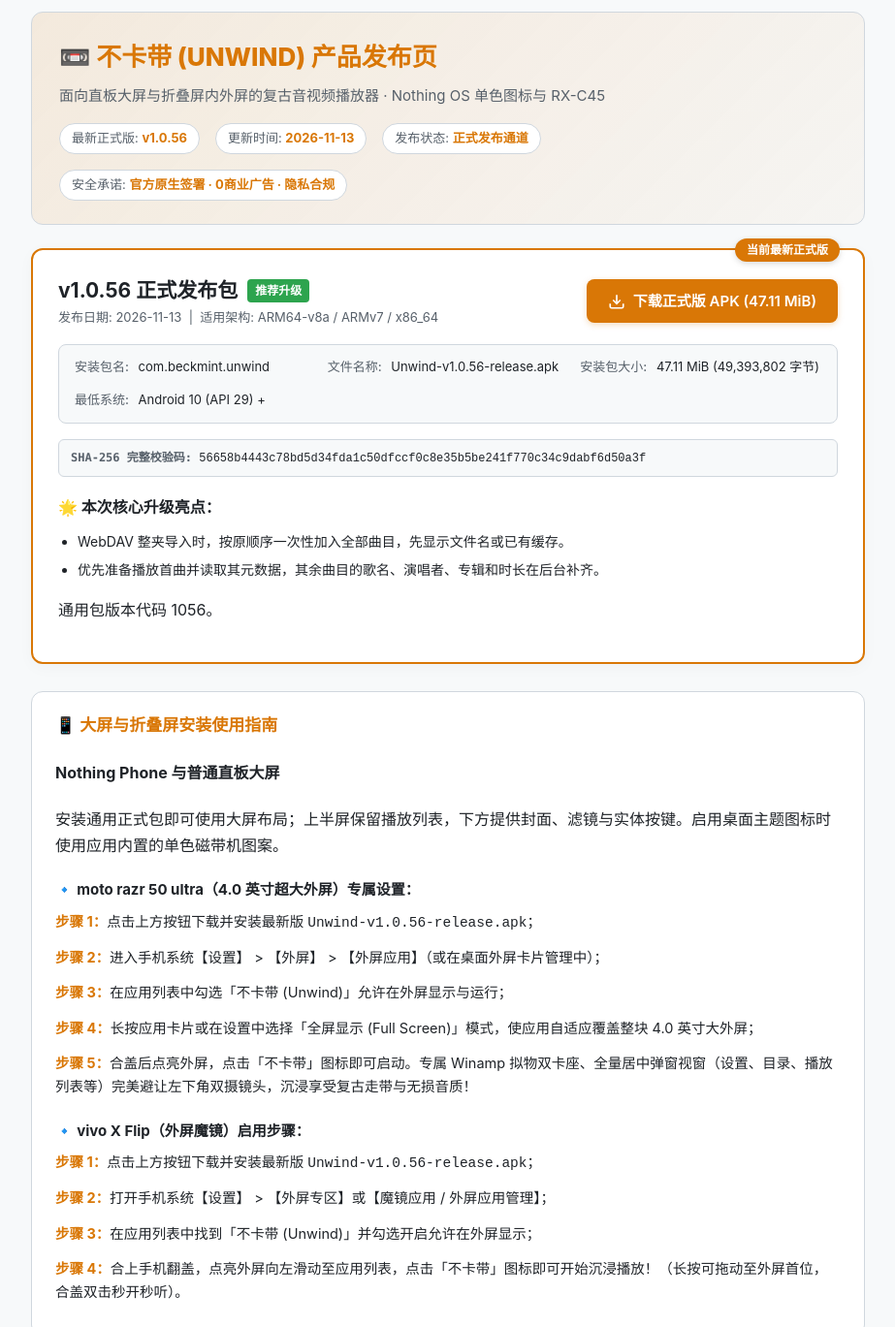
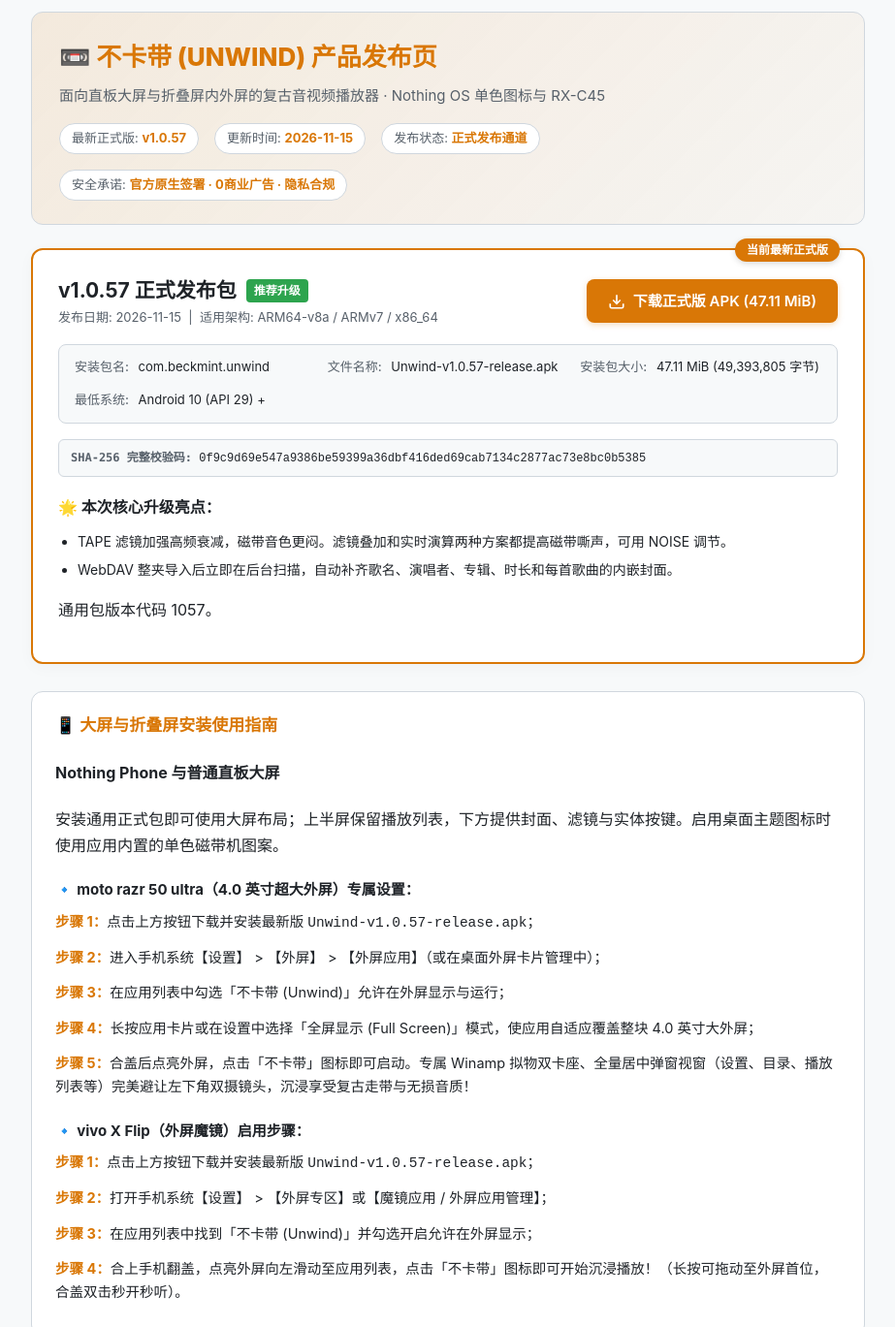
Before and after one commit to BeckMint/unwind-privacy-policy, a plain HTML site: page releases.html in a window 1280 px wide. Shown: the part 100-1469 px from the top of the page at 97% size, without its empty margins (178-1101 px from the left). Drawn offline with Linux system fonts and the light colour scheme.

Commit message:
Publish Unwind 1.0.57 signed APK

```diff
--- a/releases.html
+++ b/releases.html
@@ -346,8 +346,8 @@
         <h1 class="hero-title">📼 不卡带 (UNWIND) 产品发布页</h1>
         <p class="hero-subtitle">面向直板大屏与折叠屏内外屏的复古音视频播放器 · Nothing OS 单色图标与 RX-C45</p>
         <div class="hero-stats">
-            <div class="stat-pill">最新正式版: <strong>v1.0.56</strong></div>
-            <div class="stat-pill">更新时间: <strong>2026-11-13</strong></div>
+            <div class="stat-pill">最新正式版: <strong>v1.0.57</strong></div>
+            <div class="stat-pill">更新时间: <strong>2026-11-15</strong></div>
             <div class="stat-pill">发布状态: <strong>正式发布通道</strong></div>
             <div class="stat-pill">安全承诺: <strong>官方原生签署 · 0商业广告 · 隐私合规</strong></div>
         </div>
@@ -359,12 +359,12 @@
         <div class="card-header">
             <div>
                 <div class="version-title">
-                    v1.0.56 正式发布包
+                    v1.0.57 正式发布包
                     <span class="badge-latest">推荐升级</span>
                 </div>
-                <div class="release-date">发布日期: 2026-11-13 &nbsp;|&nbsp; 适用架构: ARM64-v8a / ARMv7 / x86_64</div>
+                <div class="release-date">发布日期: 2026-11-15 &nbsp;|&nbsp; 适用架构: ARM64-v8a / ARMv7 / x86_64</div>
             </div>
-            <a href="releases/Unwind-v1.0.56-release.apk" download class="btn-download">
+            <a href="releases/Unwind-v1.0.57-release.apk" download class="btn-download">
                 <svg width="18" height="18" viewBox="0 0 24 24" fill="none" stroke="currentColor" stroke-width="2.2"><path d="M21 15v4a2 2 0 0 1-2 2H5a2 2 0 0 1-2-2v-4"></path><polyline points="7 10 12 15 17 10"></polyline><line x1="12" y1="15" x2="12" y2="3"></line></svg>
                 下载正式版 APK (47.11 MiB)
             </a>
@@ -372,21 +372,21 @@
 
         <div class="pkg-info-grid">
             <div class="pkg-info-item"><strong>安装包名:</strong> com.beckmint.unwind</div>
-            <div class="pkg-info-item"><strong>文件名称:</strong> Unwind-v1.0.56-release.apk</div>
-            <div class="pkg-info-item"><strong>安装包大小:</strong> 47.11 MiB (49,393,802 字节)</div>
+            <div class="pkg-info-item"><strong>文件名称:</strong> Unwind-v1.0.57-release.apk</div>
+            <div class="pkg-info-item"><strong>安装包大小:</strong> 47.11 MiB (49,393,805 字节)</div>
             <div class="pkg-info-item"><strong>最低系统:</strong> Android 10 (API 29) +</div>
         </div>
 
         <div class="sha-box">
-            <span><strong>SHA-256 完整校验码:</strong> <code>56658b4443c78bd5d34fda1c50dfccf0c8e35b5be241f770c34c9dabf6d50a3f</code></span>
+            <span><strong>SHA-256 完整校验码:</strong> <code>0f9c9d69e547a9386be59399a36dbf416ded69cab7134c2877ac73e8bc0b5385</code></span>
         </div>
 
         <h3 style="font-size: 16px; margin: 18px 0 10px 0; color: var(--text-main);">🌟 本次核心升级亮点：</h3>
         <ul>
-            <li>WebDAV 整夹导入时，按原顺序一次性加入全部曲目，先显示文件名或已有缓存。</li>
-            <li>优先准备播放首曲并读取其元数据，其余曲目的歌名、演唱者、专辑和时长在后台补齐。</li>
+            <li>TAPE 滤镜加强高频衰减，磁带音色更闷。滤镜叠加和实时演算两种方案都提高磁带嘶声，可用 NOISE 调节。</li>
+            <li>WebDAV 整夹导入后立即在后台扫描，自动补齐歌名、演唱者、专辑、时长和每首歌曲的内嵌封面。</li>
         </ul>
-        <p>通用包版本代码 1056。</p>
+        <p>通用包版本代码 1057。</p>
 
     </div>
 
@@ -403,7 +403,7 @@
 
         <div style="margin-bottom: 20px;">
             <h4 style="margin: 14px 0 8px 0; font-size: 15px; color: var(--text-main); font-weight: 700;">🔹 moto razr 50 ultra（4.0 英寸超大外屏）专属设置：</h4>
-            <div class="guide-step"><strong>步骤 1：</strong>点击上方按钮下载并安装最新版 <code>Unwind-v1.0.56-release.apk</code>；</div>
+            <div class="guide-step"><strong>步骤 1：</strong>点击上方按钮下载并安装最新版 <code>Unwind-v1.0.57-release.apk</code>；</div>
             <div class="guide-step"><strong>步骤 2：</strong>进入手机系统【设置】 > 【外屏】 > 【外屏应用】（或在桌面外屏卡片管理中）；</div>
             <div class="guide-step"><strong>步骤 3：</strong>在应用列表中勾选「不卡带 (Unwind)」允许在外屏显示与运行；</div>
             <div class="guide-step"><strong>步骤 4：</strong>长按应用卡片或在设置中选择「全屏显示 (Full Screen)」模式，使应用自适应覆盖整块 4.0 英寸大外屏；</div>
@@ -412,7 +412,7 @@
 
         <div>
             <h4 style="margin: 14px 0 8px 0; font-size: 15px; color: var(--text-main); font-weight: 700;">🔹 vivo X Flip（外屏魔镜）启用步骤：</h4>
-            <div class="guide-step"><strong>步骤 1：</strong>点击上方按钮下载并安装最新版 <code>Unwind-v1.0.56-release.apk</code>；</div>
+            <div class="guide-step"><strong>步骤 1：</strong>点击上方按钮下载并安装最新版 <code>Unwind-v1.0.57-release.apk</code>；</div>
             <div class="guide-step"><strong>步骤 2：</strong>打开手机系统【设置】 > 【外屏专区】或【魔镜应用 / 外屏应用管理】；</div>
             <div class="guide-step"><strong>步骤 3：</strong>在应用列表中找到「不卡带 (Unwind)」并勾选开启允许在外屏显示；</div>
             <div class="guide-step"><strong>步骤 4：</strong>合上手机翻盖，点亮外屏向左滑动至应用列表，点击「不卡带」图标即可开始沉浸播放！（长按可拖动至外屏首位，合盖双击秒开秒听）。</div>
```
Also changed, not shown: latest.json (+5 -5 lines), 2 other files.
